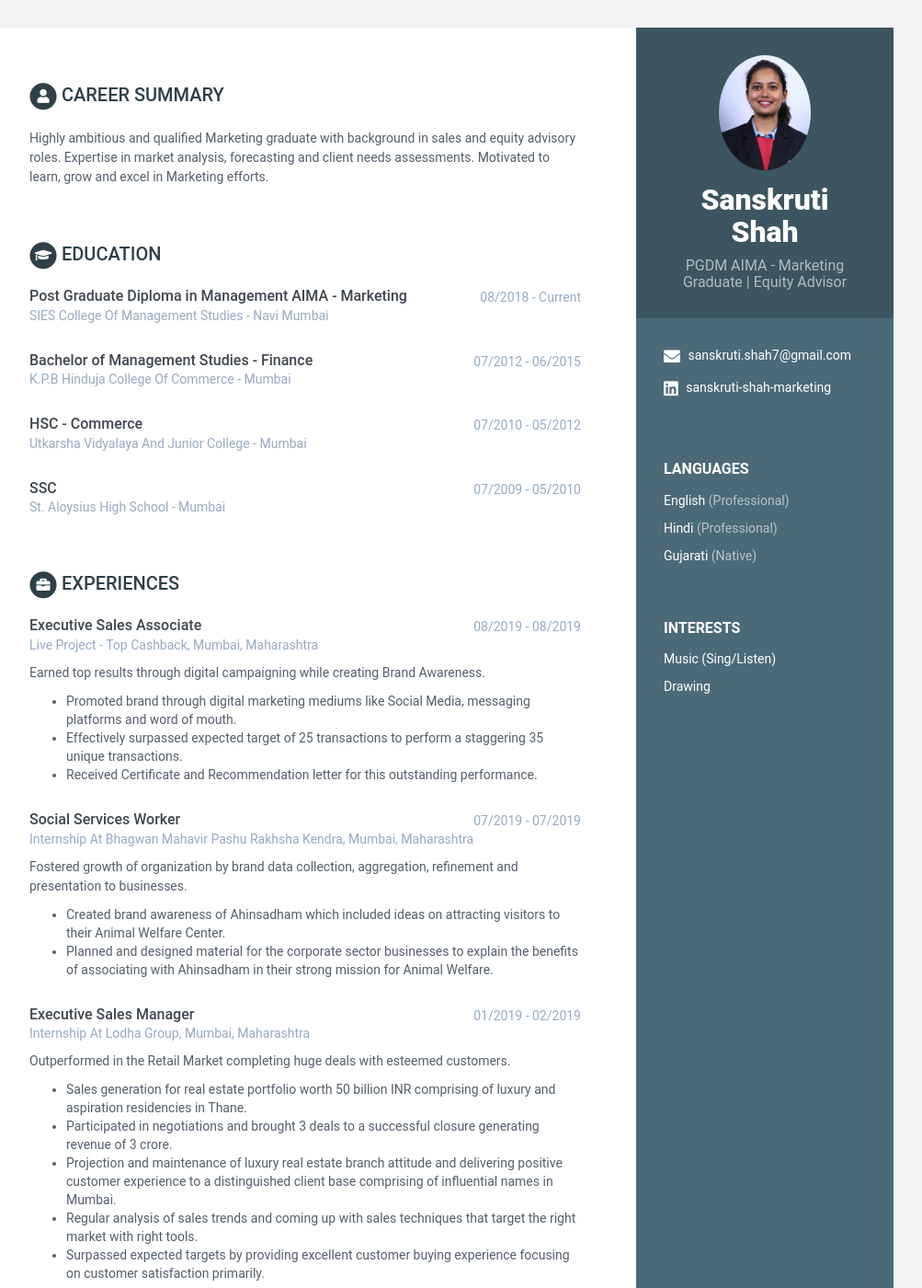
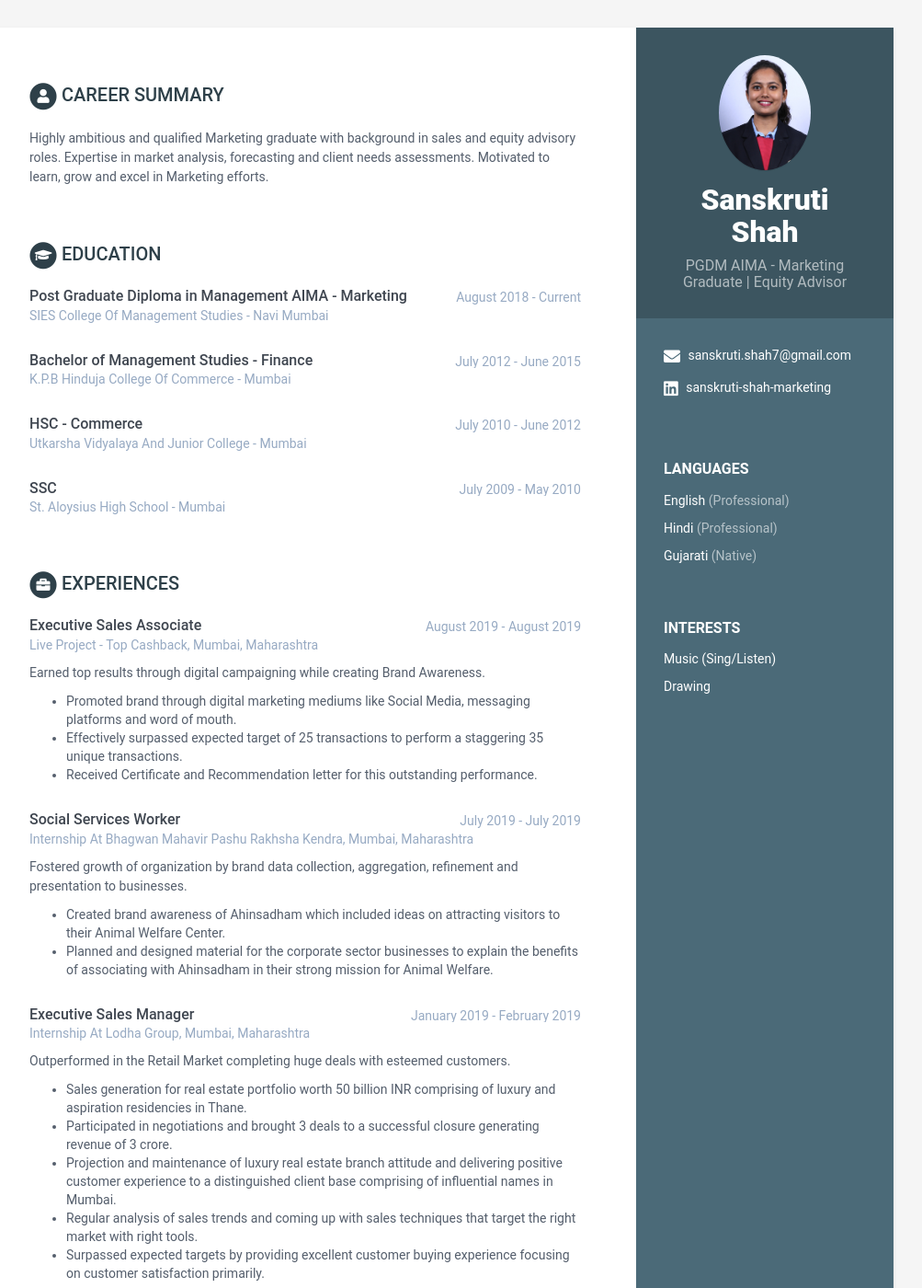
Before and after one commit to sanskruti-shah/online-cv, a Jekyll site: the page built from index.html, in a window 1280 px wide and 1400 px high. Shown: the whole window at 92% size, without its empty margins (168-1171 px from the left). Built offline with Jekyll 4.4.1, drawn with Linux system fonts in a browser that asks for light colours; some of the changed text lies outside the part shown.

Commit message:
Update data.yml

```diff
--- a/_data/data.yml
+++ b/_data/data.yml
@@ -42,20 +42,20 @@ career-profile:
 education:
     - degree: Post Graduate Diploma in Management AIMA - Marketing
       university: SIES College Of Management Studies - Navi Mumbai
-      time: 08/2018 - Current
+      time: August 2018 - Current
     - degree: Bachelor of Management Studies - Finance
       university: K.P.B Hinduja College Of Commerce - Mumbai
-      time: 07/2012 - 06/2015
+      time: July 2012 - June 2015
     - degree: HSC - Commerce
       university: Utkarsha Vidyalaya And Junior College - Mumbai
-      time: 07/2010 - 05/2012
+      time: July 2010 - June 2012
     - degree: SSC
       university: St. Aloysius High School - Mumbai
-      time: 07/2009 - 05/2010
+      time: July 2009 - May 2010
 
 experiences:
     - role: Executive Sales Associate
-      time: 08/2019 - 08/2019
+      time: August 2019 - August 2019
       company: Live Project - Top Cashback, Mumbai, Maharashtra
       details: |
         Earned top results through digital campaigning while creating Brand Awareness.
@@ -63,14 +63,14 @@ experiences:
           - Effectively surpassed expected target of 25 transactions to perform a staggering 35 unique transactions.
           - Received Certificate and Recommendation letter for this outstanding performance.
     - role: Social Services Worker
-      time: 07/2019 - 07/2019
+      time: July 2019 - July 2019
       company: Internship At Bhagwan Mahavir Pashu Rakhsha Kendra, Mumbai, Maharashtra
       details: |
         Fostered growth of organization by brand data collection, aggregation, refinement and presentation to businesses.
           - Created brand awareness of Ahinsadham which included ideas on attracting visitors to their Animal Welfare Center.
           - Planned and designed material for the corporate sector businesses to explain the benefits of associating with Ahinsadham in their strong mission for Animal Welfare.
     - role: Executive Sales Manager
-      time: 01/2019 - 02/2019
+      time: January 2019 - February 2019
       company: Internship At Lodha Group, Mumbai, Maharashtra
       details: |
         Outperformed in the Retail Market completing huge deals with esteemed customers.
@@ -80,7 +80,7 @@ experiences:
           - Regular analysis of sales trends and coming up with sales techniques that target the right market with right tools.
           - Surpassed expected targets by providing excellent customer buying experience focusing on customer satisfaction primarily.
     - role: Senior Equity Advisor
-      time: 07/2015 - 07/2017
+      time: July 2015 - July 2017
       company: Motilal Oswal Securities Ltd., Mumbai, Maharashtra
       details: |
         Generated huge revenue through world class sales methodologies.
```
